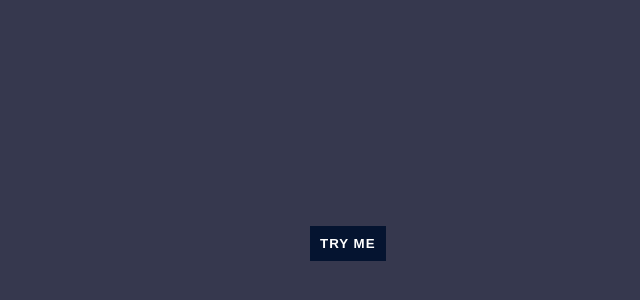
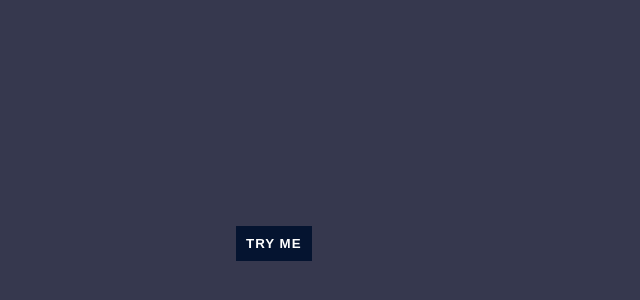
Before and after one commit to shrvn12120/jk, a plain HTML site: page index.htm in a window 1280 px wide. Shown: the part 274-574 px from the top of the page, without its empty margins (0-640 px from the left). Drawn offline with Linux system fonts and the light colour scheme.

Commit message:
Update style.css

```diff
--- a/style.css
+++ b/style.css
@@ -60,7 +60,7 @@ body{
     cursor: pointer;
     position: relative;
     top: 500px;
-    left: 245px;
+    left: 171px;
 }
 .btn:hover{
     color:  rgb(5, 20, 48);
```
